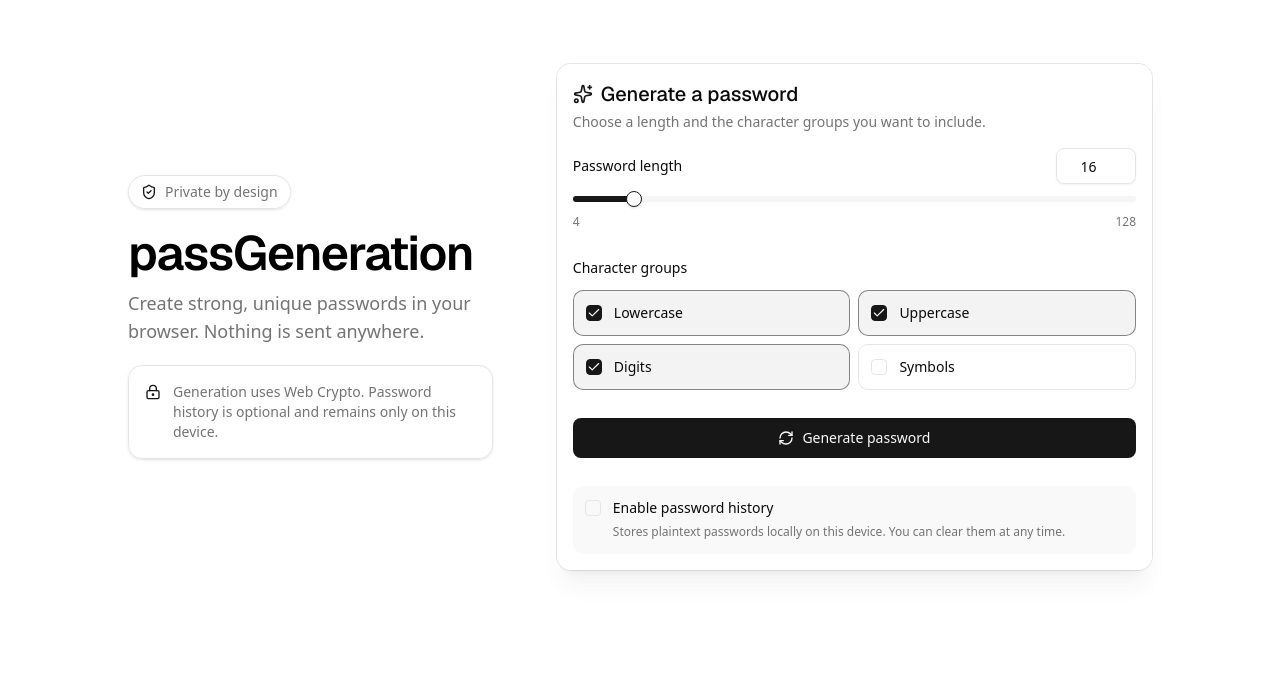
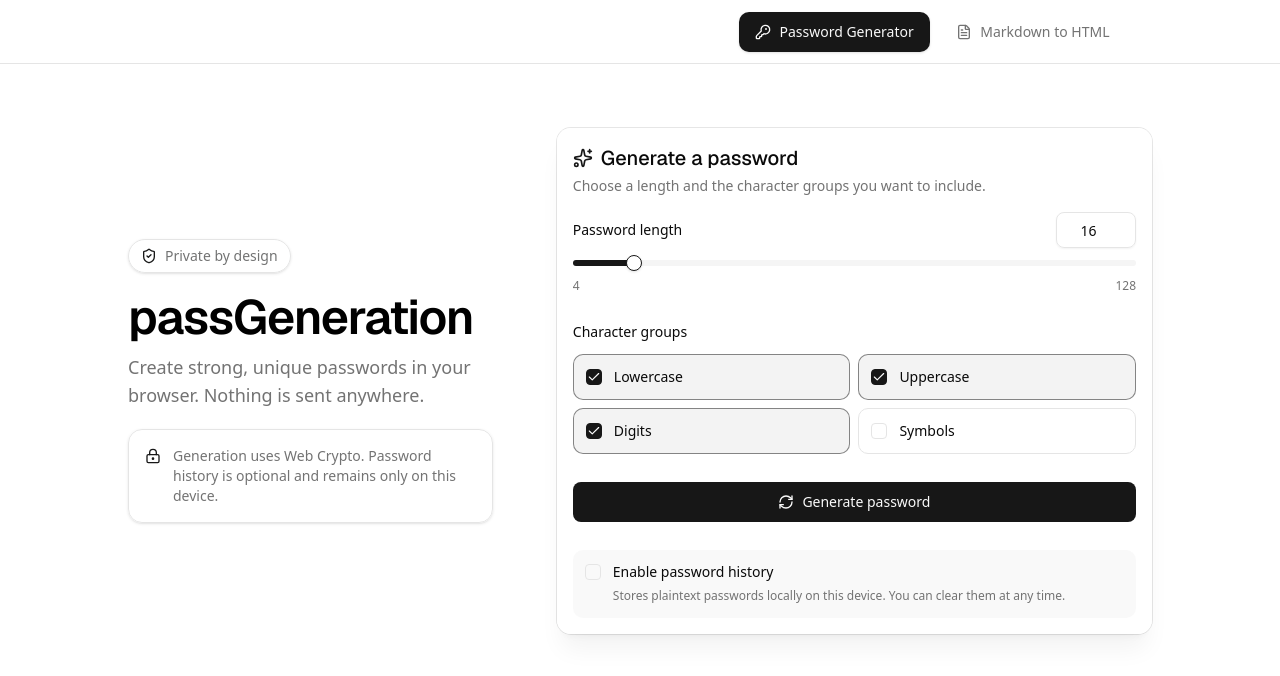
Before and after one commit to AlexandrBursak/PasswordGeneration, a Next.js app: page / in a window 1280 px wide. Shown: the top 676 px of the page. Built offline with nearby package versions, Linux system fonts and the light colour scheme.

Commit message:
feat(ui): add RexSoft service navigation

```diff
--- a/src/app/layout.tsx
+++ b/src/app/layout.tsx
@@ -4,6 +4,7 @@ import type { ReactNode } from "react";
 import "./globals.css";
 import { Geist } from "next/font/google";
 import { cn } from "@/lib/utils";
+import { ServiceNavigation } from "@/view/components/ServiceNavigation";
 
 const geist = Geist({subsets:['latin'],variable:'--font-sans'});
 
@@ -15,7 +16,10 @@ export const metadata: Metadata = {
 export default function RootLayout({ children }: Readonly<{ children: ReactNode }>) {
   return (
     <html lang="uk" className={cn("font-sans", geist.variable)}>
-      <body>{children}</body>
+      <body>
+        <ServiceNavigation />
+        {children}
+      </body>
     </html>
   );
 }
--- /dev/null
+++ b/src/view/components/ServiceNavigation.tsx
@@ -0,0 +1,43 @@
+import { FileText, KeyRound } from "lucide-react";
+
+const services = [
+  {
+    href: "https://passgen.rexsoftproduction.com/",
+    label: "Password Generator",
+    icon: KeyRound,
+    current: true,
+  },
+  {
+    href: "https://markdown-convertor.rexsoftproduction.com/",
+    label: "Markdown to HTML",
+    icon: FileText,
+    current: false,
+  },
+] as const;
+
+export function ServiceNavigation() {
+  return (
+    <header className="h-16 border-b bg-background/85 backdrop-blur">
+      <nav aria-label="RexSoft services" className="mx-auto flex h-full w-full max-w-5xl items-center px-4 sm:px-6">
+        <ul className="grid w-full grid-cols-2 gap-2 sm:ml-auto sm:w-auto">
+          {services.map(({ href, label, icon: Icon, current }) => (
+            <li key={href}>
+              <a
+                href={href}
+                aria-current={current ? "page" : undefined}
+                className={
+                  current
+                    ? "flex h-10 items-center justify-center gap-2 rounded-lg bg-primary px-3 text-xs font-medium text-primary-foreground shadow-sm sm:px-4 sm:text-sm"
+                    : "flex h-10 items-center justify-center gap-2 rounded-lg px-3 text-xs font-medium text-muted-foreground transition-colors hover:bg-muted hover:text-foreground focus-visible:outline-none focus-visible:ring-2 focus-visible:ring-ring sm:px-4 sm:text-sm"
+                }
+              >
+                <Icon className="size-4 shrink-0" aria-hidden="true" />
+                <span>{label}</span>
+              </a>
+            </li>
+          ))}
+        </ul>
+      </nav>
+    </header>
+  );
+}
--- a/src/view/widgets/PasswordGenerator/PasswordGeneratorScaffold.tsx
+++ b/src/view/widgets/PasswordGenerator/PasswordGeneratorScaffold.tsx
@@ -63,7 +63,7 @@ export function PasswordGeneratorScaffold() {
   async function clear() { await clearPasswordHistory(); setHistory([]); setMessage("Password history cleared."); }
 
   return (
-    <main className="min-h-screen bg-[radial-gradient(circle_at_top,_var(--tw-gradient-stops))] from-sky-100 via-background to-background px-4 py-10 sm:px-6 lg:py-16 dark:from-sky-950/40">
+    <main className="min-h-[calc(100svh-4rem)] bg-[radial-gradient(circle_at_top,_var(--tw-gradient-stops))] from-sky-100 via-background to-background px-4 py-10 sm:px-6 lg:py-16 dark:from-sky-950/40">
       <div className="mx-auto grid w-full max-w-5xl gap-8 lg:grid-cols-[0.8fr_1.2fr] lg:items-center">
         <header className="space-y-5 lg:pr-8">
           <div className="inline-flex items-center gap-2 rounded-full border bg-background/70 px-3 py-1.5 text-sm text-muted-foreground shadow-sm backdrop-blur">
```
Also changed, not shown: 1 other file (tests, documents, lock files or other folders).
